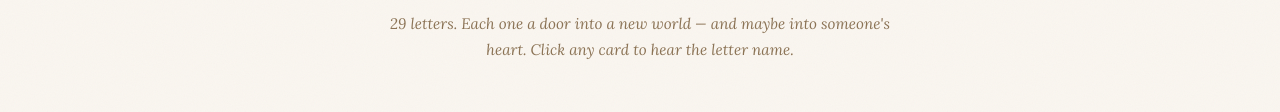
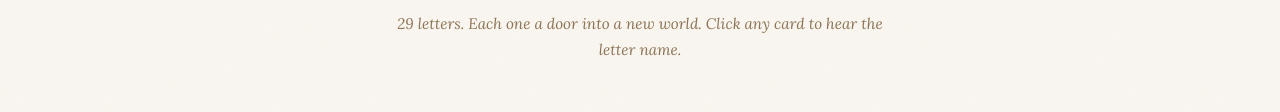
Before and after one commit to ya332/turkish-alphabet, a plain HTML site: page index.html in a window 1280 px wide. Shown: the part 240-352 px from the top of the page. Drawn offline with nearby package versions, Linux system fonts and the light colour scheme; a web font is replaced by a local one.

Commit message:
Remove love

```diff
--- a/index.html
+++ b/index.html
@@ -3,7 +3,7 @@
 <head>
 <meta charset="UTF-8">
 <meta name="viewport" content="width=device-width, initial-scale=1.0">
-<title>Turkish Alphabet — A Love Letter in Letters</title>
+<title>Turkish Alphabet — A Friendly Guide</title>
 <link href="https://fonts.googleapis.com/css2?family=Playfair+Display:ital,wght@0,400;0,700;1,400&family=DM+Mono:wght@300;400;500&family=Lora:ital@0;1&display=swap" rel="stylesheet">
 <style>
   :root {
@@ -312,7 +312,7 @@
   <div class="flag-stripe"></div>
   <p class="subtitle">A guide for American speakers</p>
   <h1>The Turkish<br><em>Alphabet</em></h1>
-  <p class="intro">29 letters. Each one a door into a new world — and maybe into someone's heart. Click any card to hear the letter name.</p>
+  <p class="intro">29 letters. Each one a door into a new world. Click any card to hear the letter name.</p>
 </header>
 
 <div class="search-wrap">
```
